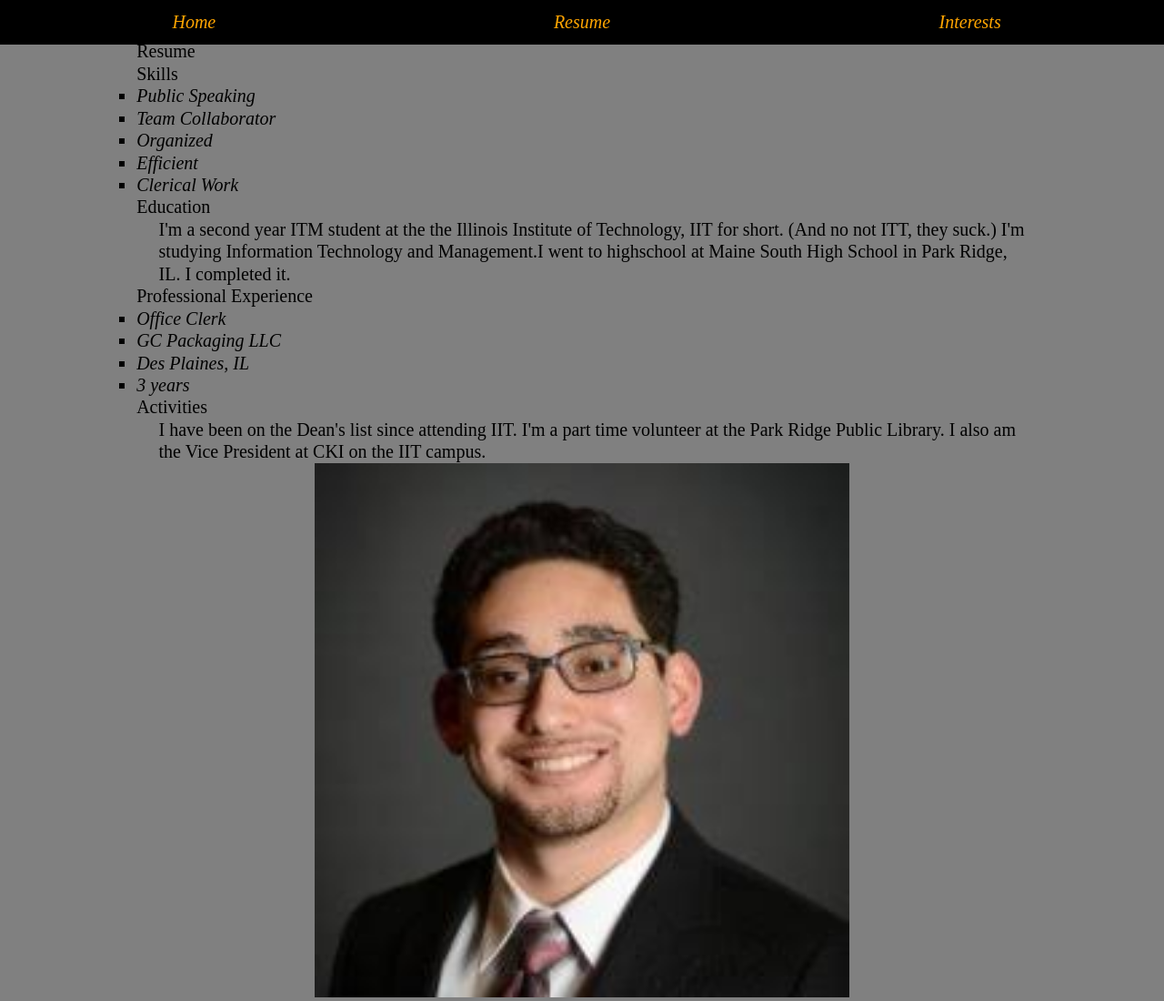
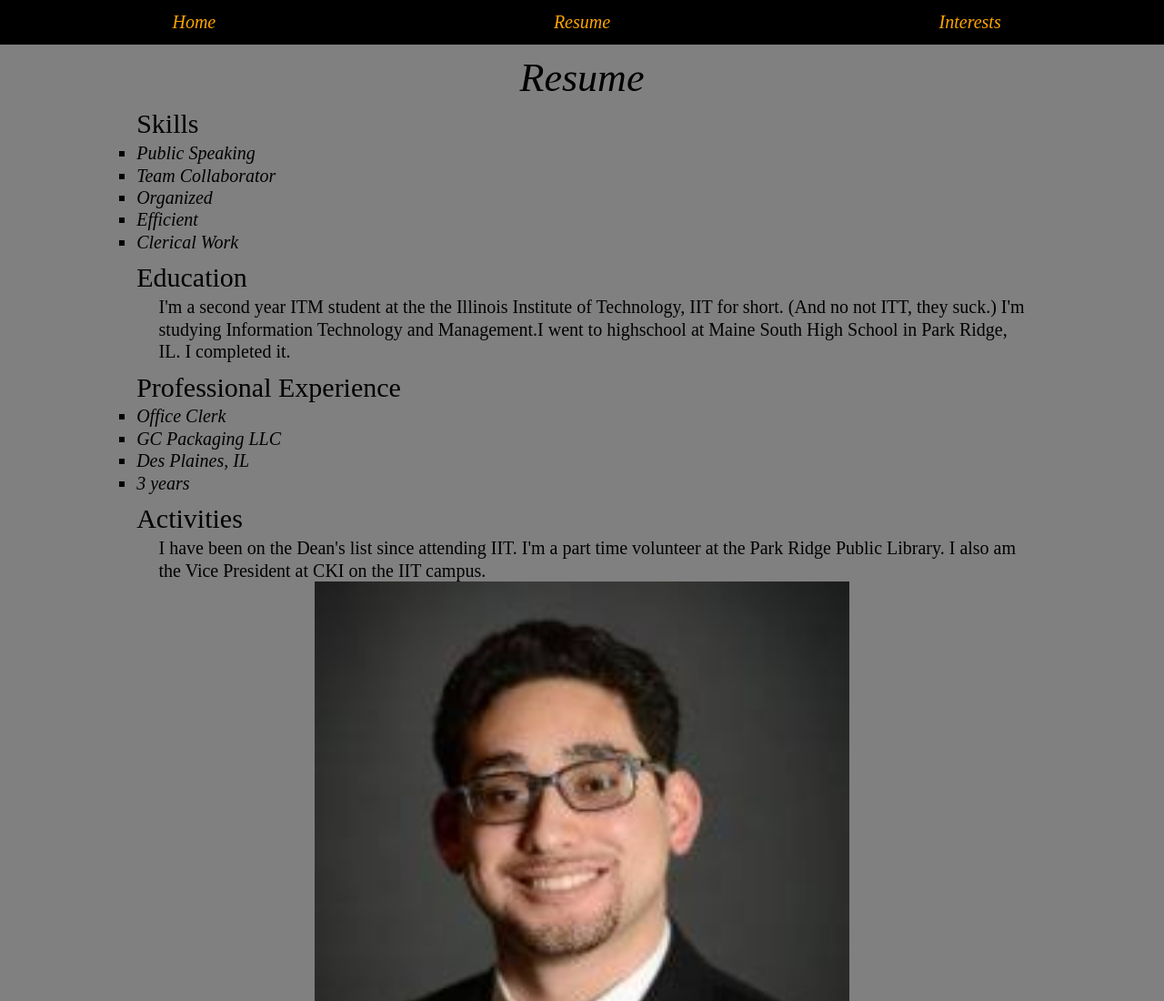
Before and after one commit to Eirizarr/Project-03, a plain HTML site: page resume/index.html in a window 1280 px wide. Shown: the top 1100 px of the page at 91% size. Drawn offline with Linux system fonts and the light colour scheme.

Commit message:
Working on those h's

```diff
--- a/screen.css
+++ b/screen.css
@@ -37,6 +37,36 @@ h6,
   font-weight: bold;
   padding-left: 2.22em;
   padding-bottom: 1.5em;
+}
+
+h1
+{
+  font-size: 2.2em;
+  padding-top: 0.666em;
+  padding-bottom: 0.25em;
+  font-style: italic;
+  text-align: center;
+}
+
+h2{
+  font-size: 1.5em;
+  padding-top: 0.5em;
+  padding-bottom: 0.25em;
+}
+h3{
+  font-size: 1.5em;
+  padding-top: 0.5em;
+  padding-bottom: 0.25em;
+}
+h4{
+  font-size: 1.5em;
+  padding-top: 0.5em;
+  padding-bottom: 0.25em;
+}
+h5{
+  font-size: 1.5em;
+  padding-top: 0.5em;
+  padding-bottom: 0.25em;
 }
 
 
```
